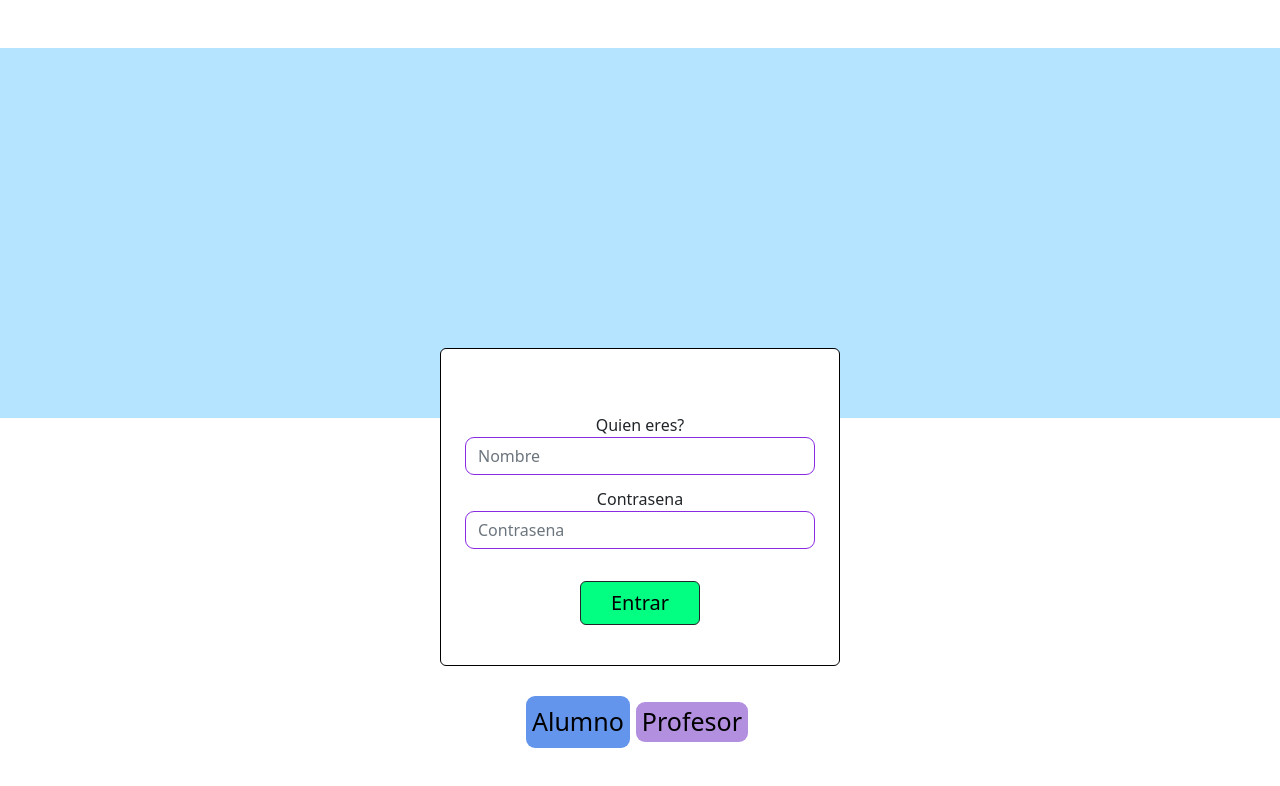
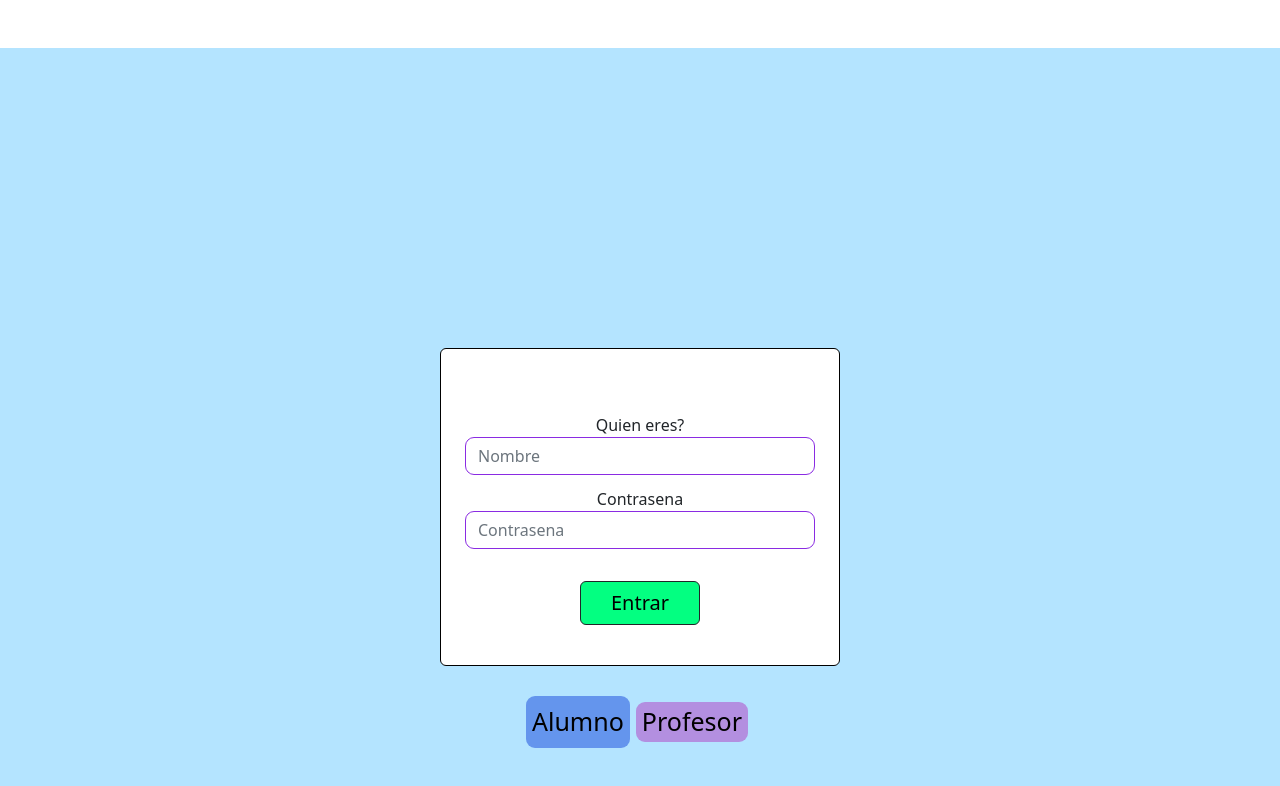
Before and after one commit to Equipo-Proton/la-tribu-exploradora-frontend, a Vue app: page / in a window 1280 px wide. Shown: the top 786 px of the page. Built offline with nearby package versions, Linux system fonts and the light colour scheme.

Commit message:
Home View with Login

```diff
--- a/src/views/HomeView.vue
+++ b/src/views/HomeView.vue
@@ -16,5 +16,7 @@ import ButtonsForm from "../components/ButtonsForm.vue";
 <style scoped>
 main {
   background-color: var(--background-color-blue);
+  height: 100vh ;
 }
+
 </style>
--- a/src/views/LoginView.vue
+++ b/src/views/LoginView.vue
@@ -1,13 +1,15 @@
 <script setup>
 import { RouterLink, RouterView } from "vue-router";
 import LoginForm from "../components/LoginForm.vue";
+import ButtonsForm from "../components/ButtonsForm.vue";
 </script>
 <template>
   <header>
     <h1>Este es el lugar del Formulario de login</h1>
   </header>
   <main>
-    <LoginForm />
+    <LoginForm/>
+    <ButtonsForm/>
   </main>
 </template>
 
```
